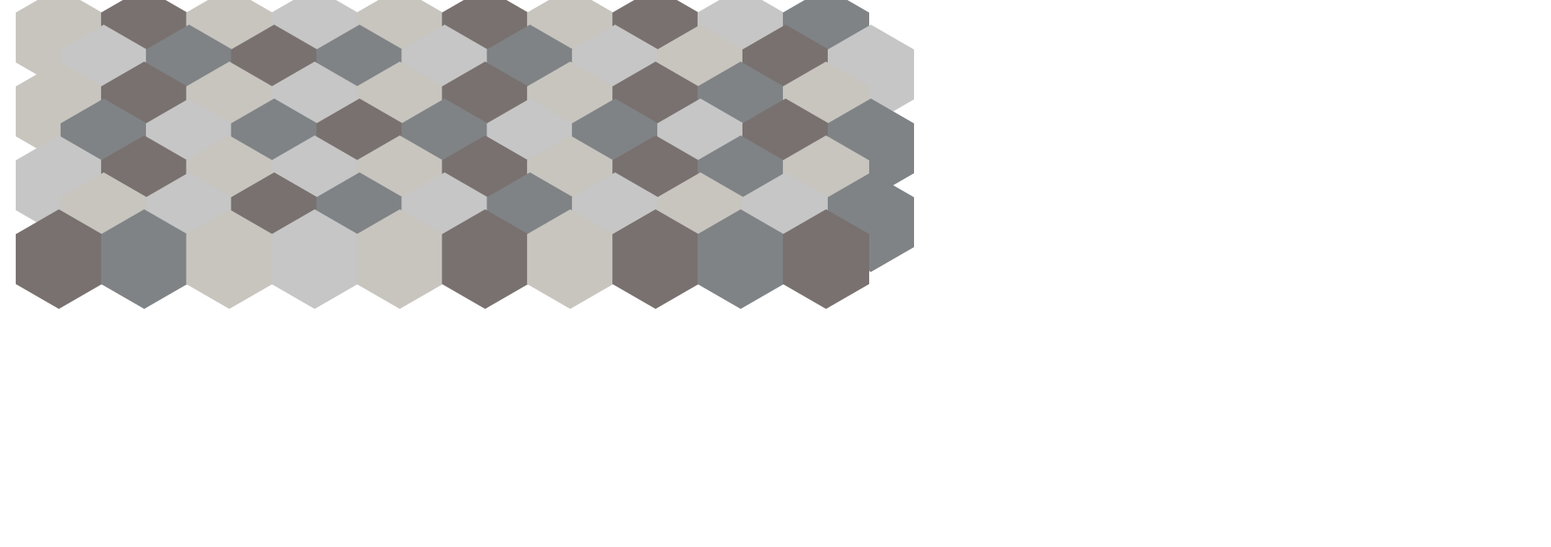
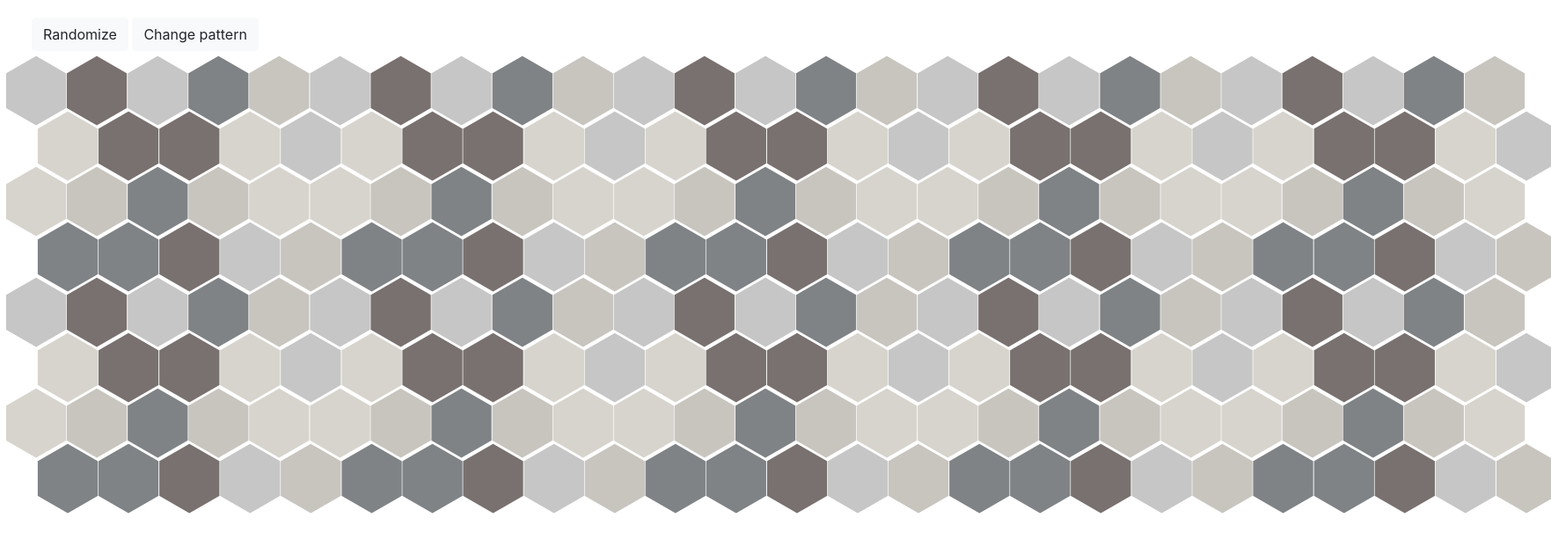
Before and after one commit to abaroni/HexTiles, a plain HTML site: page index.html in a window 1280 px wide. Shown: the whole page at 88% size, 1763 px wide, since content can reach past the window. Drawn offline with nearby package versions, Linux system fonts and the light colour scheme.

```diff
--- a/index.html
+++ b/index.html
@@ -1,8 +1,25 @@
 <!DOCTYPE html>
 <html>
 <head>
-  <script src="https://ajax.googleapis.com/ajax/libs/jquery/3.3.1/jquery.min.js"></script>
+  <link rel="stylesheet" href="https://stackpath.bootstrapcdn.com/bootstrap/4.1.3/css/bootstrap.min.css" integrity="sha384-MCw98/SFnGE8fJT3GXwEOngsV7Zt27NXFoaoApmYm81iuXoPkFOJwJ8ERdknLPMO" crossorigin="anonymous">
+  <script src="https://code.jquery.com/jquery-3.3.1.slim.min.js" integrity="sha384-q8i/X+965DzO0rT7abK41JStQIAqVgRVzpbzo5smXKp4YfRvH+8abtTE1Pi6jizo" crossorigin="anonymous"></script>
+  <script src="https://cdnjs.cloudflare.com/ajax/libs/popper.js/1.14.3/umd/popper.min.js" integrity="sha384-ZMP7rVo3mIykV+2+9J3UJ46jBk0WLaUAdn689aCwoqbBJiSnjAK/l8WvCWPIPm49" crossorigin="anonymous"></script>
+  <script src="https://stackpath.bootstrapcdn.com/bootstrap/4.1.3/js/bootstrap.min.js" integrity="sha384-ChfqqxuZUCnJSK3+MXmPNIyE6ZbWh2IMqE241rYiqJxyMiZ6OW/JmZQ5stwEULTy" crossorigin="anonymous"></script>
   <style>
+    .controls{
+      padding-top: 20px;
+      padding-bottom: 50px;
+      margin-left: 36px;
+    }
+    * {
+          -webkit-touch-callout: none; /* iOS Safari */
+            -webkit-user-select: none; /* Safari */
+             -khtml-user-select: none; /* Konqueror HTML */
+               -moz-user-select: none; /* Firefox */
+                -ms-user-select: none; /* Internet Explorer/Edge */
+                    user-select: none; /* Non-prefixed version, currently
+                                          supported by Chrome and Opera */
+        }
     :root {
       --GESSO: #D7D4CD;
       --CANAPA: #C8C5BF;
@@ -10,80 +27,31 @@
       --CENERE: #C6C6C6;
       --LAVAGNA: #7F8386;
     }
-
-    .container{
-     user-select: none;
-      margin-top: 50px;
-      color: #6C6;
+    .modal-body{
+      padding-top: 40px;
     }
-    .hexagon {
-      font-size: 135px;
-      margin: 0px;
-      padding: 0px;
+    .hexrow{
+      font-size: 94px;
+      margin-top: -78px;
+      letter-spacing: -13px;
     }
-    .honeycomb {
-      margin: 0px;
-      margin-top: -88px;
-      letter-spacing: -21px;
+    .hexrowEven{
+        margin-left: 36px;
     }
-
-    .honeycomb2 {
-      margin-top: -115px;
-      margin-left: 51px;
-      letter-spacing: -21px;
-    }
-
-    .honeycomb3 {
-      margin-top: -115px;
-      letter-spacing: -21px;
+    .hexrowOdd{
     }
   </style>
   <script>
+    const COLUMNS = 5
+    const ROWS = 4
+
     const GESSO = "var(--GESSO)"
     const CANAPA = "var(--CANAPA)"
     const CACAO = "var(--CACAO)"
     const CENERE = "var(--CENERE)"
     const LAVAGNA = "var(--LAVAGNA)"
     const COLORS = [GESSO,CANAPA,CACAO,CENERE,LAVAGNA]
-
-
-  function setIdentifiers() {
-
-    let rowNumber = 0
-    $(".hexagon").each(function() {
-      const text = $(this).text();
-      $(this).text("")
-      //creating unique span with ids
-      for (var i = 0; i < text.length; i++) {
-        const character = text.charAt(i)
-
-        const currentId = "tile-"+rowNumber+"-"+i
-
-        const element= $("<span></span>")
-                        .text(character)
-                        .attr("id",currentId)
-                        .attr("data-color",COLORS[0])
-                        .addClass("tile")
-
-        $(this).append(element)
-
-      }
-      rowNumber++
-    })
-    colorize()
-  }
-
-  const getTile = function(row,column) {
-    return $("#tile-"+row+"-"+column)
-  }
-  const getCoordinates = function(elem){
-    //getCoordinates is horribly linked to "tile" length
-    const array = elem.attr('id').substring(5).split("-")
-    const row = parseInt(array[0])
-    const column = parseInt(array[1])
-    return [row,column]
-  }
-
+    /***********************/
     const randomColor = function(){
       return randomColorFromSet(COLORS)
     }
@@ -94,94 +62,107 @@
       }
       return set[Math.floor(Math.random()*set.length)]
     }
+    function shuffle(array) {
+      var currentIndex = array.length, temporaryValue, randomIndex;
+      // While there remain elements to shuffle...
+      while (0 !== currentIndex) {
+        // Pick a remaining element...
+        randomIndex = Math.floor(Math.random() * currentIndex);
+        currentIndex -= 1;
+        // And swap it with the current element.
+        temporaryValue = array[currentIndex];
+        array[currentIndex] = array[randomIndex];
+        array[randomIndex] = temporaryValue;
+      }
+      return array;
+    }
+    /***********************/
+    const colorsArray = [GESSO,CANAPA,CACAO,CENERE,LAVAGNA,GESSO,CANAPA,CACAO,CENERE,LAVAGNA,GESSO,CANAPA,CACAO,CENERE,LAVAGNA,GESSO,CANAPA,CACAO,CENERE,LAVAGNA]
 
-  const arrayDiff = (A,B) => A.filter(function(x) { return B.indexOf(x) < 0 })
+    function init(){
 
-  function getNeighborsElement(element){
-    const row = getCoordinates(element)[0]
-    const column = getCoordinates(element)[1]
-    return getNeighbors(row,column)
+      let tileId = 0
+      $("span[data-original='true']").each(function() {
+        let columnNumber = 0
+        const generateElement = () => $("<span></span>")
+                                      .attr("columnNumber",columnNumber++)
+                                      .attr("data-color",tileId)
+                                      .text("⬢")
+        for(let i=1; i<=COLUMNS; i++){
+          $(this).append(generateElement())
+          tileId++
         }
-  function getNeighbors(row,column){
-    const neighbors = []
-    const root = getTile(row,column)
-    if (root.length){
-      neighbors.push( getTile(row,column-1) )
-      neighbors.push( getTile(row,column+1) )
-      if(row % 2){
-        // odd row number
-        //
-        neighbors.push( getTile(row-1,column) )
-        neighbors.push( getTile(row-1,column+1) )
-        neighbors.push( getTile(row+1,column) )
-        neighbors.push( getTile(row+1,column+1) )
-      }else{
-        // even row number
-        //
-        neighbors.push( getTile(row-1,column) )
-        neighbors.push( getTile(row-1,column-1) )
-        neighbors.push( getTile(row+1,column) )
-        neighbors.push( getTile(row+1,column-1) )
-
-      }
-    }
-    //avoid returnin not existing element
-    return neighbors.filter (elem => elem.length)
+      })
+      multiplyColumns()
+      multiplyColumns()
+      multiplyRows()
+      colorize()
     }
 
-  function getColors(set){
-    let colors = []
-    set.forEach( function(e){
-      const thisColor = e.attr('data-color')
-      if($.inArray(thisColor, colors) === -1)
-        colors.push(thisColor)
+    function multiplyColumns(){
+      $(".hexrow").each(function() {
+        const clonedSpan = $(this).children("span[data-original='true']").clone().attr("data-original",false)
+        $(this).append(clonedSpan)
+        $(this).append(clonedSpan.clone())
       })
-    return colors
     }
-
+    function multiplyRows(){
+      $("div.wrapper[data-original='true']").each(function() {
+        const rows = $(this).clone().attr("data-original",false)
+        rows.find("*[data-original='true']").attr("data-original",false)
+        $("body").append(rows)
+      })
+    }
     function colorize(){
-
-      $(".tile").each(function() {
-        const currentElement = $(this)
-        const neighbors = getNeighborsElement(currentElement)
-        const noGoodColors = getColors(neighbors)
-        const possibleColors = arrayDiff(COLORS,noGoodColors)
-
-        const actualColor = randomColorFromSet(possibleColors)
-        $(this).attr('data-color',actualColor)
-        $(this).css('color',actualColor)
-
+      shuffle(colorsArray)
+      drawColors()
+    }
+    function drawColors(){
+      $("*[data-color]").each(function() {
+      const thisColor = $(this).attr("data-color")
+      $(this).css("color",colorsArray[thisColor])
       })
-
-  }
-  function rethink(){
-    colorize()
     }
   </script>
 </head>
-<body onload="setIdentifiers()" onclick="rethink()">
-  <div class="container">
-    <div class="honeycomb">
-      <span class="hexagon">&#x2B22;&#x2B22;&#x2B22;&#x2B22;&#x2B22;&#x2B22;&#x2B22;&#x2B22;&#x2B22;&#x2B22;</span>
+<body onload="init()">
+  <div class="controls">
+    <button type="button" class="btn btn-light" onclick="colorize()">Randomize</button>
+    <!-- Button trigger modal -->
+    <button type="button" class="btn btn-light" data-toggle="modal" data-target="#changePatternModal">
+      Change pattern
+    </button>
+
   </div>
-    <div class="honeycomb2">
-      <span class="hexagon">&#x2B22;&#x2B22;&#x2B22;&#x2B22;&#x2B22;&#x2B22;&#x2B22;&#x2B22;&#x2B22;&#x2B22;</span>
+  <div data-original="true" class="wrapper">
+    <div class="hexrow hexrowOdd"><span data-original="true"></span></div>
+    <div class="hexrow hexrowEven"><span data-original="true"></span></div>
+    <div class="hexrow hexrowOdd"><span data-original="true"></span></div>
+    <div class="hexrow hexrowEven"><span data-original="true"></span></div>
   </div>
-    <div class="honeycomb3">
-      <span class="hexagon">&#x2B22;&#x2B22;&#x2B22;&#x2B22;&#x2B22;&#x2B22;&#x2B22;&#x2B22;&#x2B22;&#x2B22;</span>
+
+
+  <!-- Modal -->
+  <div class="modal fade" id="changePatternModal" tabindex="-1" role="dialog" aria-labelledby="changePatternModalLabel" aria-hidden="true">
+    <div class="modal-dialog" role="document">
+      <div class="modal-content">
+        <div class="modal-header">
+          <h5 class="modal-title" id="changePatternModalLabel">Change pattern</h5>
         </div>
-    <div class="honeycomb2">
-      <span class="hexagon">&#x2B22;&#x2B22;&#x2B22;&#x2B22;&#x2B22;&#x2B22;&#x2B22;&#x2B22;&#x2B22;&#x2B22;</span>
+        <div class="modal-body">
+          <div data-original="false " class="wrapper">
+            <div class="hexrow hexrowOdd"><span data-original="false"><span columnnumber="0" data-color="0" style="color: var(--GESSO);">⬢</span><span columnnumber="1" data-color="1" style="color: var(--CANAPA);">⬢</span><span columnnumber="2" data-color="2" style="color: var(--LAVAGNA);">⬢</span><span columnnumber="3" data-color="3" style="color: var(--CACAO);">⬢</span><span columnnumber="4" data-color="4" style="color: var(--CENERE);">⬢</span></span></div>
+            <div class="hexrow hexrowEven"><span data-original="false"><span columnnumber="0" data-color="5" style="color: var(--CANAPA);">⬢</span><span columnnumber="1" data-color="6" style="color: var(--GESSO);">⬢</span><span columnnumber="2" data-color="7" style="color: var(--CENERE);">⬢</span><span columnnumber="3" data-color="8" style="color: var(--CACAO);">⬢</span><span columnnumber="4" data-color="9" style="color: var(--CENERE);">⬢</span></span></div>
+            <div class="hexrow hexrowOdd"><span data-original="false"><span columnnumber="0" data-color="10" style="color: var(--CANAPA);">⬢</span><span columnnumber="1" data-color="11" style="color: var(--LAVAGNA);">⬢</span><span columnnumber="2" data-color="12" style="color: var(--CENERE);">⬢</span><span columnnumber="3" data-color="13" style="color: var(--GESSO);">⬢</span><span columnnumber="4" data-color="14" style="color: var(--GESSO);">⬢</span></span></div>
+            <div class="hexrow hexrowEven"><span data-original="false"><span columnnumber="0" data-color="15" style="color: var(--CANAPA);">⬢</span><span columnnumber="1" data-color="16" style="color: var(--CACAO);">⬢</span><span columnnumber="2" data-color="17" style="color: var(--LAVAGNA);">⬢</span><span columnnumber="3" data-color="18" style="color: var(--LAVAGNA);">⬢</span><span columnnumber="4" data-color="19" style="color: var(--CACAO);">⬢</span></span></div>
           </div>
-    <div class="honeycomb3">
-      <span class="hexagon">&#x2B22;&#x2B22;&#x2B22;&#x2B22;&#x2B22;&#x2B22;&#x2B22;&#x2B22;&#x2B22;&#x2B22;</span>
         </div>
-    <div class="honeycomb2">
-      <span class="hexagon">&#x2B22;&#x2B22;&#x2B22;&#x2B22;&#x2B22;&#x2B22;&#x2B22;&#x2B22;&#x2B22;&#x2B22;</span>
+        <div class="modal-footer">
+          <button type="button" class="btn btn-secondary" data-dismiss="modal">Close</button>
         </div>
-    <div class="honeycomb3">
-      <span class="hexagon">&#x2B22;&#x2B22;&#x2B22;&#x2B22;&#x2B22;&#x2B22;&#x2B22;&#x2B22;&#x2B22;&#x2B22;</span>
       </div>
-  <div>
+    </div>
+  </div>
+
 </body>
 </html>
```
Lines whose indentation alone changed are shown as unchanged.
